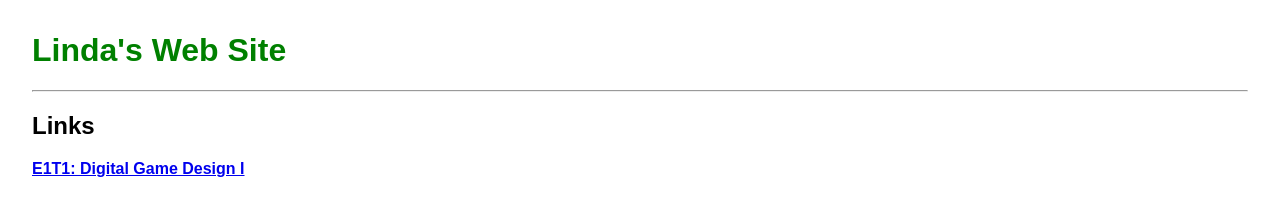
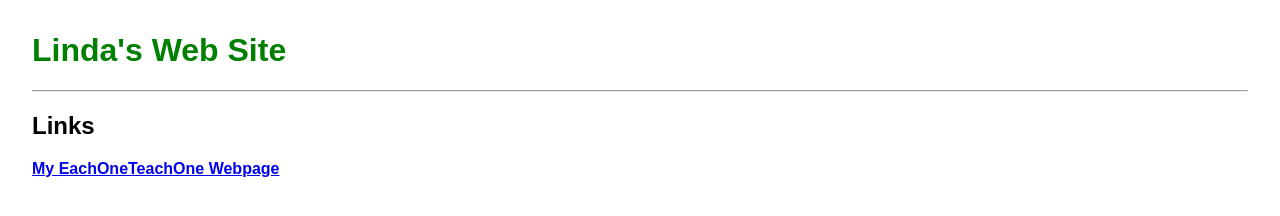
Before and after one commit to lpuzey/E1T1TestWebsite, a plain HTML site: page index.html in a window 1280 px wide. Drawn offline with Linux system fonts and the light colour scheme.

Commit message:
added stuff

```diff
--- a/index.html
+++ b/index.html
@@ -12,6 +12,6 @@
     <h1>Linda's Web Site</h1>
     <hr/>
     <h2>Links</h2>
-    <p><a href="E1T1/index.html"><strong>E1T1: Digital Game Design I</strong></a></p>
+    <p><a href="https://www.eachoneteachone.is/linda-puzey.html"><strong>My EachOneTeachOne Webpage</strong></a></p>
 </body>
 </html>
```
